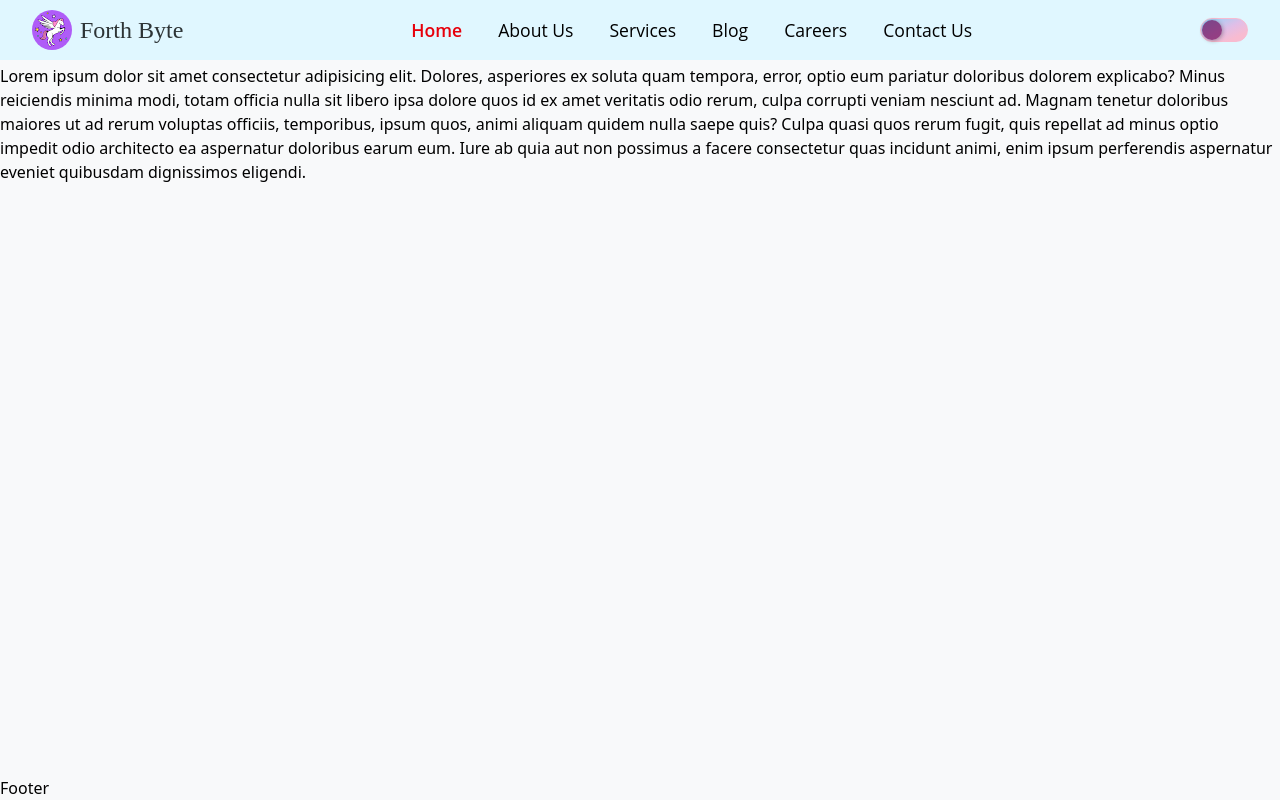
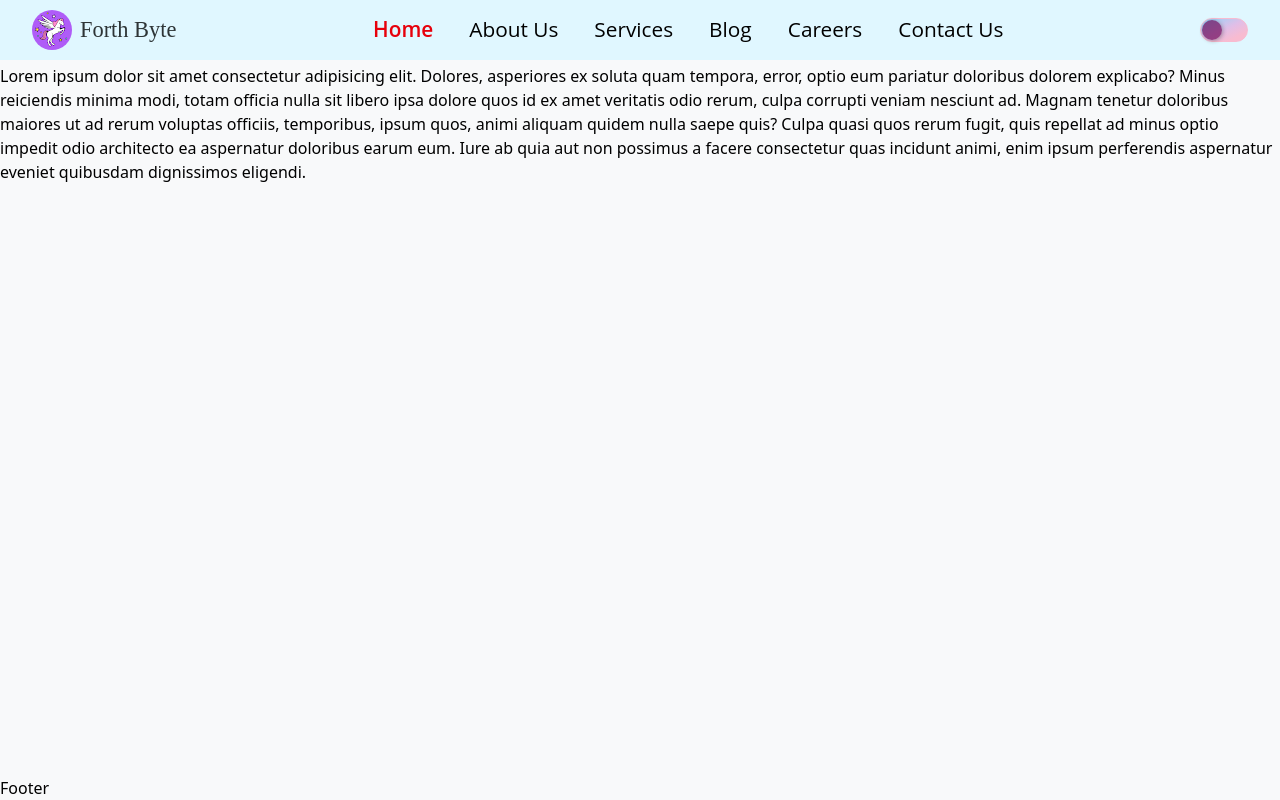
Before and after one commit to VishalChoudhary01/forth-byte, a React (Vite) app: page / in a window 1280 px wide. Built offline with nearby package versions, Linux system fonts and the light colour scheme.

Commit message:
menu item lgtext1.3rem

```diff
--- a/src/components/atoms/Logo.jsx
+++ b/src/components/atoms/Logo.jsx
@@ -5,7 +5,7 @@ const Logo = () => {
   return (
     <div className='flex items-center md:gap-x-2 '>
         <img src={forthbytelogo} alt="forth byte Logo"  className='rounded-full'/>
-        <p className='font-Neonderthaw lg:text-[1.5rem] text-[1.2rem] font-medium'>Forth Byte</p>
+        <p className='font-Neonderthaw lg:text-[1.4rem] text-[1.2rem] font-medium'>Forth Byte</p>
     </div>
   )
 }
--- a/src/components/moleclues/Navbar.jsx
+++ b/src/components/moleclues/Navbar.jsx
@@ -5,7 +5,7 @@ import { NavLink } from 'react-router'
 import Toggle from '../atoms/Toggle'
 const Navbar = () => {
   return (
-    <nav className='w-full lg:py-2.5 py-2 lg:text-[1.1rem] lg:px-8 md:px-5 px-3 bg-NavBg fixed z-40    font-medium dark:bg-NavDarkBg text-heading1 dark:text-dark-heading1 transition-all duration-400   flex items-center justify-between'>
+    <nav className='w-full lg:py-2.5 py-2 lg:text-[1.3rem] lg:px-8 md:px-5 px-3 bg-NavBg fixed z-40    font-medium dark:bg-NavDarkBg text-heading1 dark:text-dark-heading1 transition-all duration-400   flex items-center justify-between'>
       <Logo/>
       <ul className='md:flex hidden xl:gap-x-9 font-OpenSans lg:gap-x-8 md:gap-x-6'>
         {
```
